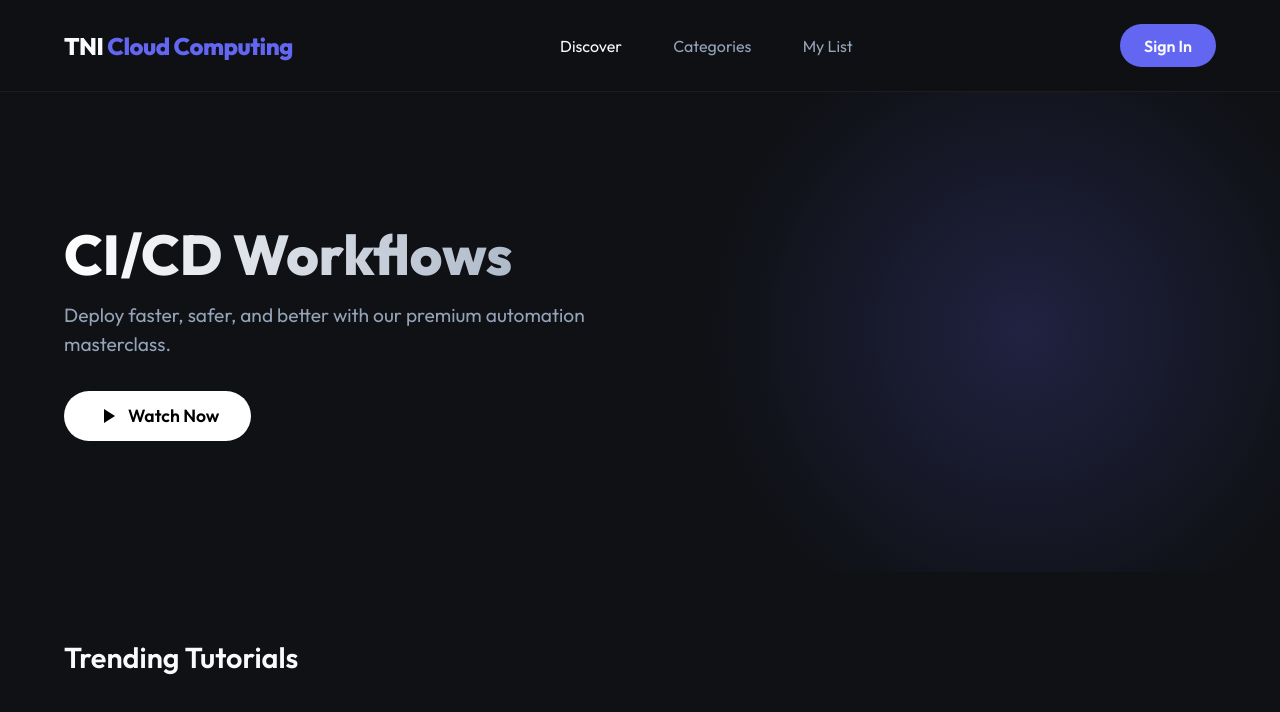
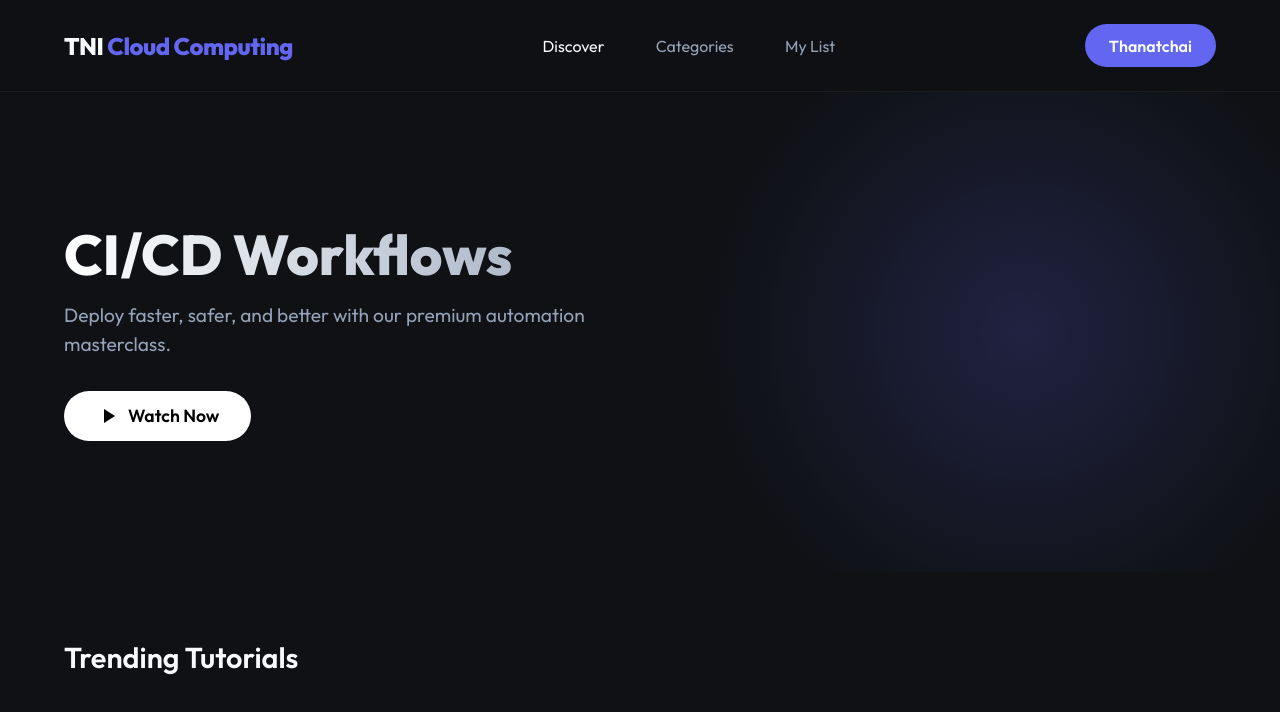
Before and after one commit to ThnaR/cicd-lab, a website: page public/index.html in a window 1280 px wide. Drawn offline with Linux system fonts and the light colour scheme; no server answers.

Commit message:
edit index.html

```diff
--- a/public/index.html
+++ b/public/index.html
@@ -15,7 +15,7 @@
             <a href="#">Categories</a>
             <a href="#">My List</a>
         </div>
-        <div class="profile-btn">Sign In</div>
+        <div class="profile-btn">Thanatchai</div>
     </nav>
 
     <header class="hero">
```
